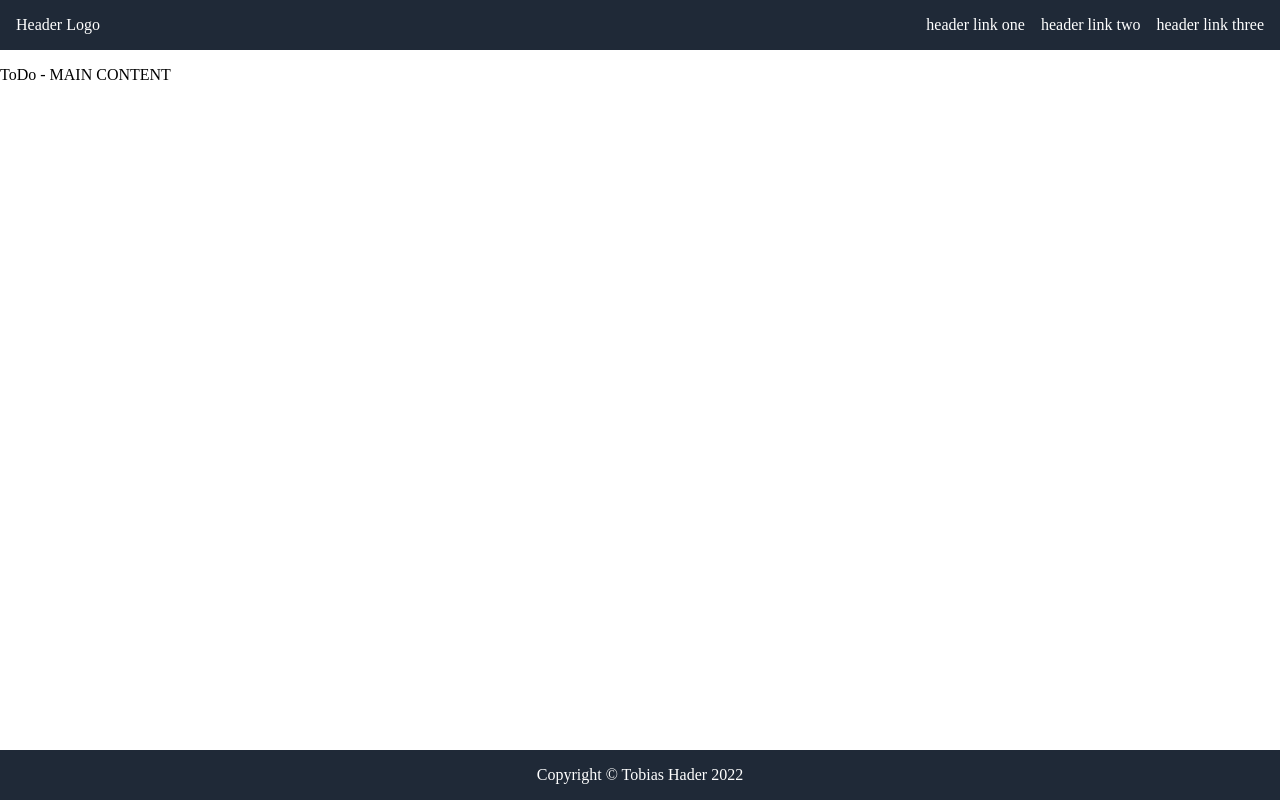
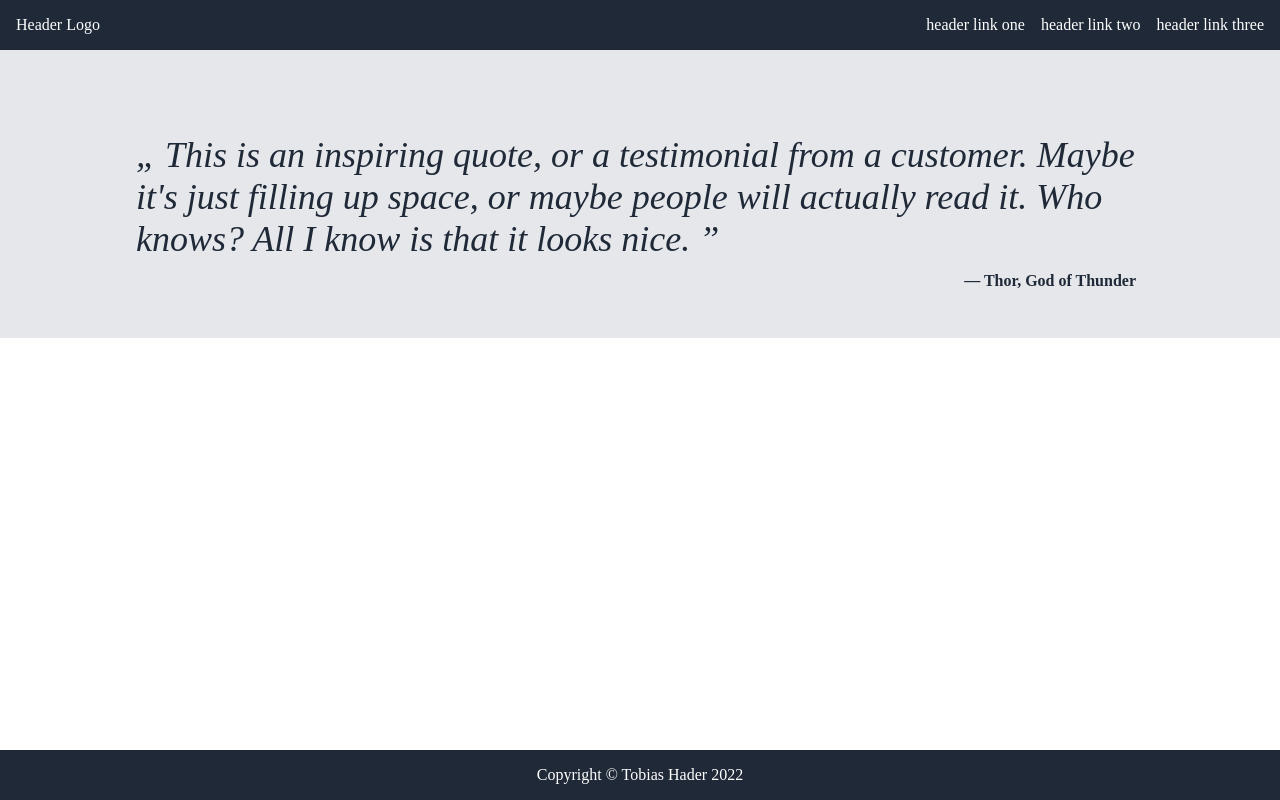
Before and after one commit to hadda4/odin-landing, a plain HTML site: page index.html in a window 1280 px wide. Drawn offline with Linux system fonts and the light colour scheme.

Commit message:
add Quote Section (in main section)

```diff
--- a/index.html
+++ b/index.html
@@ -22,7 +22,15 @@
     </nav>
 
     <main>
-        <p>ToDo - MAIN CONTENT</p>
+        <section class="quote">
+            <blockquote>
+                This is an inspiring quote, or a testimonial from a customer. Maybe it's just filling up space, or
+                maybe people will actually read it. Who knows? All I know is that it looks nice.
+            </blockquote>
+            <footer>
+                — Thor, God of Thunder </cite>
+            </footer>
+        </section>
     </main>
     <footer>
         <p>Copyright &copy; Tobias Hader 2022</p>
--- a/styles/style.css
+++ b/styles/style.css
@@ -9,7 +9,8 @@ nav,
 footer {
   background-color: #1f2937;
 }
-nav {
+nav,
+header {
   display: flex;
   justify-content: space-between;
 }
@@ -30,11 +31,39 @@ nav ul {
   margin-right: 16px;
   margin-left: 16px;
 }
+/* Style - HEADER */
 
 /* Style - MAIN */
 
 main {
   flex: 1; /* Footer nach unten */
+}
+
+/* Quote */
+blockquote:before {
+  content: "\201E";
+}
+blockquote:after {
+  content: "\201D";
+}
+blockquote {
+  margin-bottom: 12px;
+  font-size: 36px;
+  color: #1f2937;
+  font-style: italic;
+}
+
+.quote {
+  align-items: flex-end;
+  background-color: #E5E7EB;
+  padding: 48px 96px;
+}
+.quote footer {
+  justify-content: flex-end;
+  padding-right: 48px;
+  background-color: #E5E7EB;
+  color: #1f2937;
+  font-weight: 600;
 }
 
 /* Style Footer */
```
